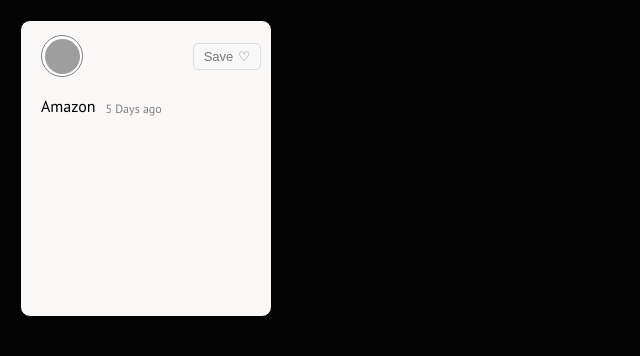
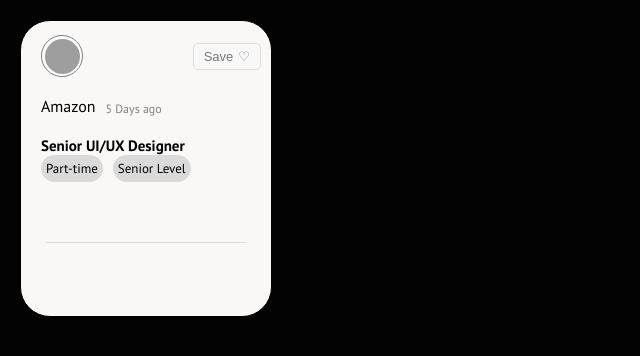
Before and after one commit to Abhishek20-prog/profile-card-insta-style, a React (Vite) app in the folder instacard/: page / in a window 1280 px wide. Shown: the top 356 px of the page, without its empty margins (0-640 px from the left). Built offline with nearby package versions, Linux system fonts and the light colour scheme; grey boxes are pictures that could not be loaded.

Commit message:
initial commit

```diff
--- a/instacard/src/components/Card.jsx
+++ b/instacard/src/components/Card.jsx
@@ -14,8 +14,17 @@ const Card = () => {
         </div>
         <div className="details"><div className="name">Amazon
           <div className="days">5 Days ago</div>
+
+        </div>
+        <div className="position">Senior UI/UX Designer</div>
+        <div className="dets">
+          <div className="timing">Part-time</div>
+          <div className="others">Senior Level</div>
+
+
         </div>
         </div>
+        <div className="line"></div>
 
 
       </div>
--- a/instacard/src/index.css
+++ b/instacard/src/index.css
@@ -15,10 +15,9 @@ body{
   width: 250px;
   height: 280px;
   background-color: rgb(250, 247, 247);
-  border-radius: 10px;
+  border-radius: 30px;
   border: 1px solid rgb(3, 3, 3);
-  /* padding: 20px; */
-  /* display: flex; */
+
   padding-top: 15px;
 
 }
@@ -81,3 +80,38 @@ body{
    top: 5px;
    color: grey;
 }
+.position{
+  font-size: 15px;
+  padding-left:20px;
+  font-weight: bold;
+
+}
+.dets{
+  display: flex;
+  padding-left: 20px;
+  gap:10px;
+  font-size: 13px;
+
+}
+.timing{
+  padding:5px;
+  background-color: #dbdada;
+  border-radius: 20px;
+
+}
+.others{
+  padding:5px;
+  background-color: #dbdada;
+  border-radius: 20px;
+
+}
+.line{
+  width: 80%;
+  height: 1px;
+  background-color: #dbdada;
+
+
+    position: relative;
+    top: 60px;
+    left: 25px;
+}
```
